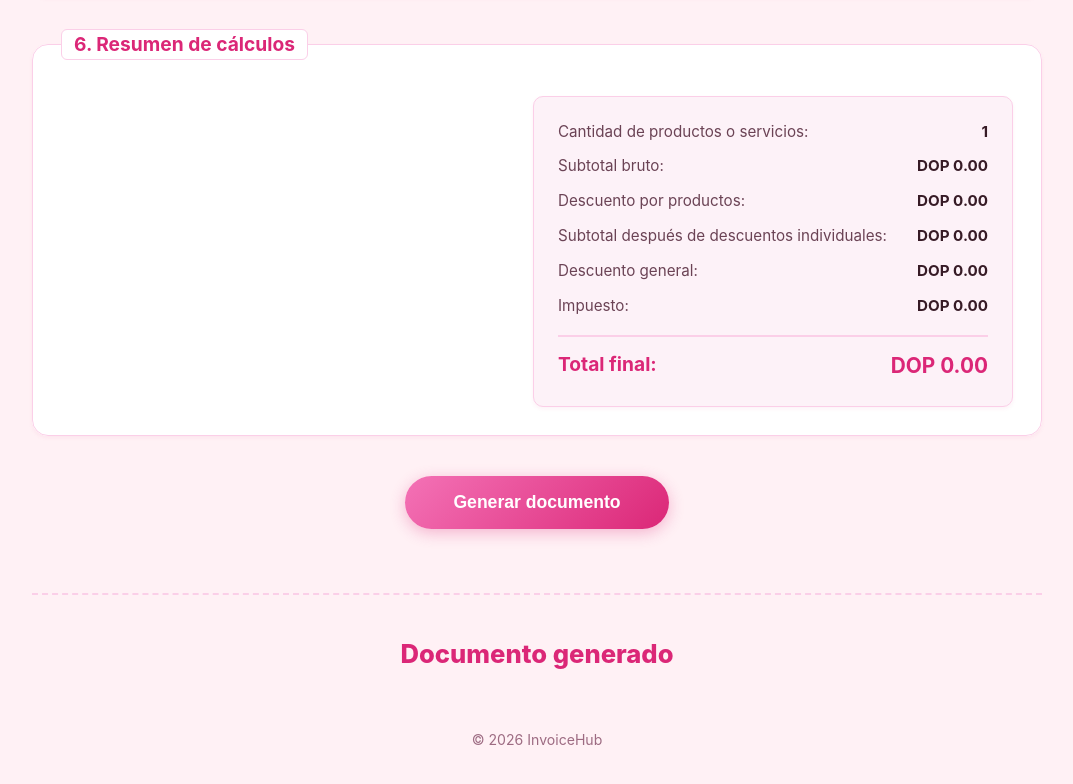
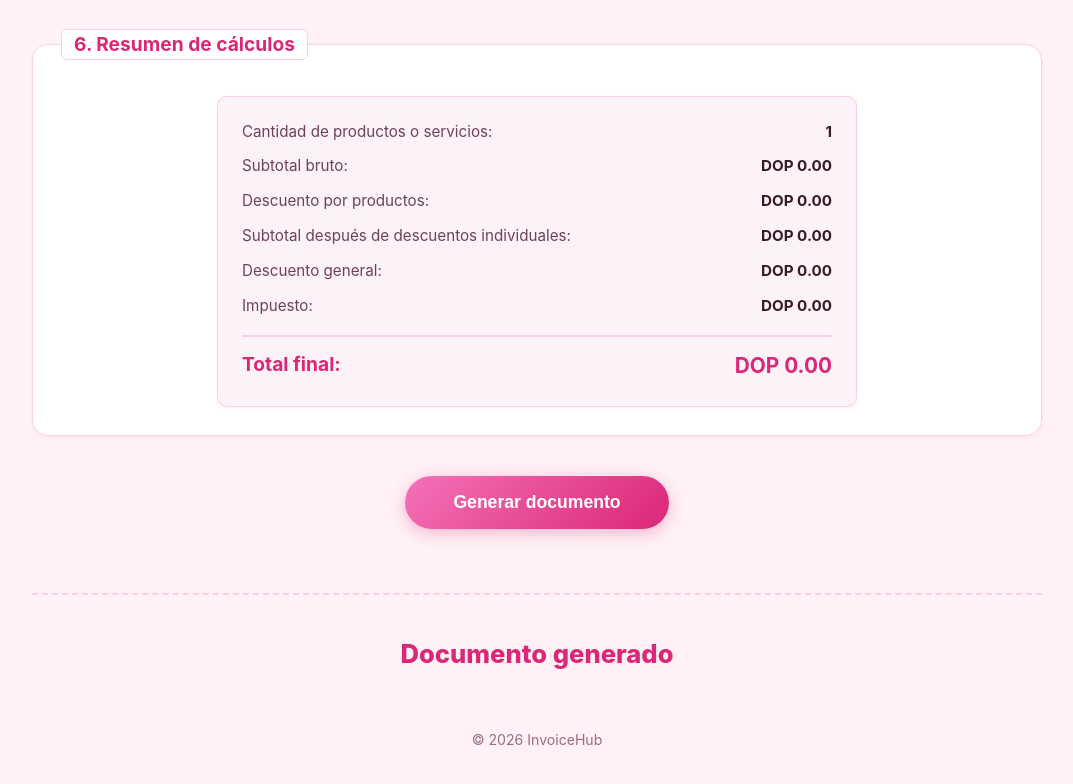
Before and after one commit to MerlyMalena/InvoiceHub, a plain HTML site: page index.html in a window 1280 px wide. Shown: the part 1862-2646 px from the top of the page, without its empty margins (103-1176 px from the left). Drawn offline with Linux system fonts and the light colour scheme.

Commit message:
style: centrar caja del resumen de calculos para balance visual

```diff
--- a/styles.css
+++ b/styles.css
@@ -297,8 +297,8 @@ main {
     border: 1.5px solid var(--border);
     border-radius: var(--radius);
     padding: 1.5rem;
-    max-width: 480px;
-    margin-left: auto;
+    max-width: 640px;
+    margin: 0 auto;
     width: 100%;
     box-shadow: var(--shadow-sm);
 }
```
